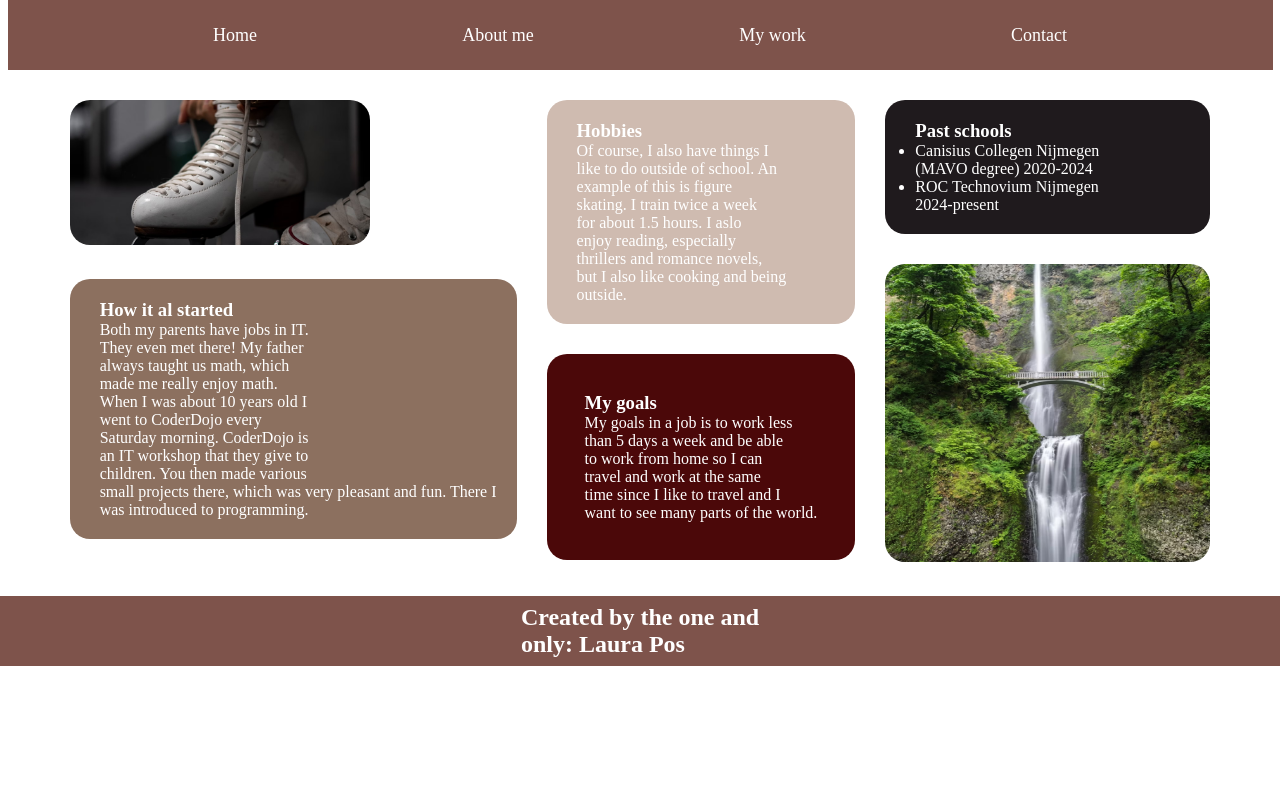
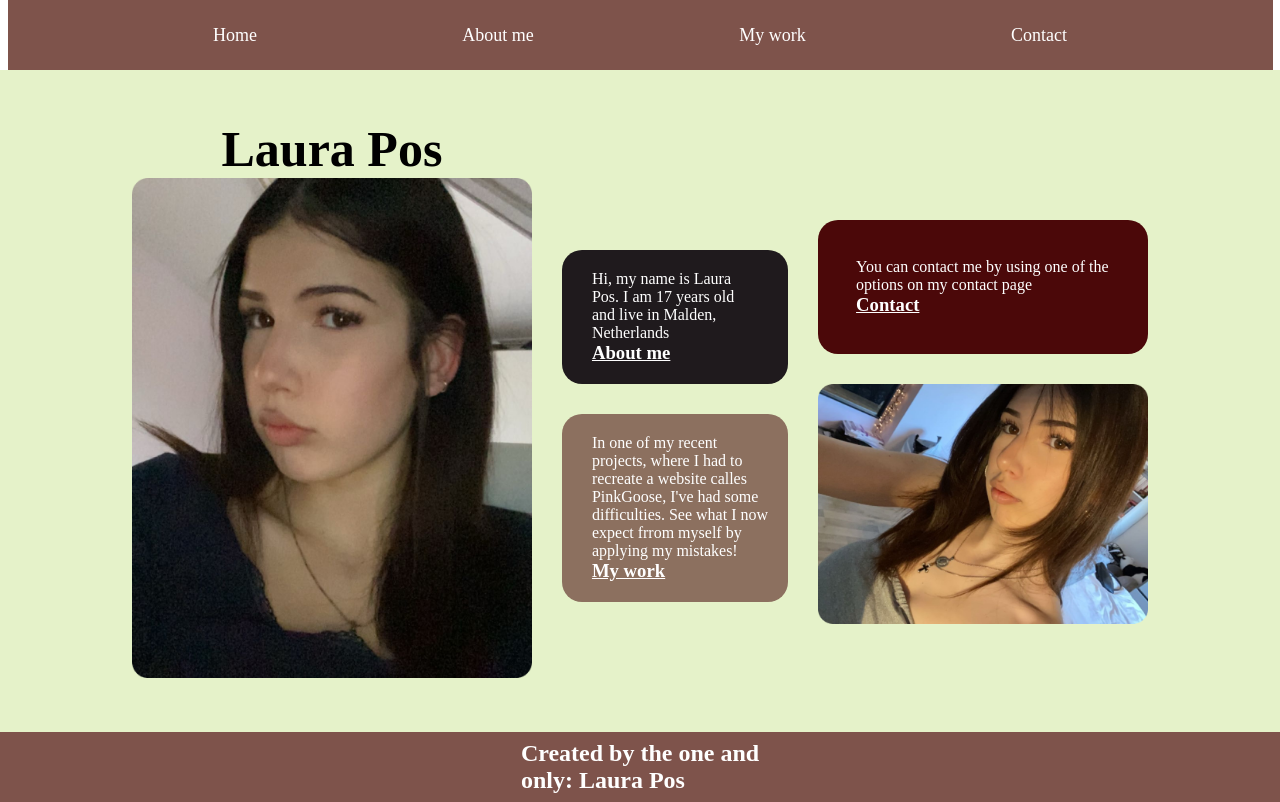
Before and after one commit to LauraPos/Portofolio, a plain HTML site: page index.html in a window 1280 px wide. Drawn offline with Linux system fonts and the light colour scheme; a web font is replaced by a local one.

Commit message:
index.html toegevoegd

```diff
--- a/css/style.css
+++ b/css/style.css
@@ -2,6 +2,7 @@
     margin: 0px;
     padding: 0px;
     color: #ffffff;
+
 }
 
 /*header and footer*/
@@ -48,6 +49,7 @@ footer {
     flex-direction: row;
     justify-content: center;
     gap: 30px;
+    background-color: #e5f2c9;
 }
 
 .text-bubble1 {
@@ -91,7 +93,37 @@ footer {
     width: auto;
 }
 
-/*home*/
+/*Home page*/
+
+.home-left h2{
+    display: flex;
+    justify-content: center;
+    margin-top: 50px;
+    color: black;
+    font-size: 50px;
+
+}
+
+.home-left img {
+    width: 400px;
+    height: 500px;
+    margin-bottom: 50px;
+}
+
+.home-middle {
+    margin-top: 150px;
+}
+
+
+.home-right {
+    margin-top: 120px;
+}
+
+.home-right img {
+    width: 330px;
+    height: 240px;
+}
+
 
 /*About me page*/
 
--- a/index.html
+++ b/index.html
@@ -24,57 +24,40 @@
         </nav>
     </header>
 
-    <main>
-        <section>
-            <div class="text-area">
-                <div class="about-me-left">
-                    <img src="img/about-me1.png" alt="figure-skates">
-                    <div class="text-bubble1 how-it-all-started">
-                        <h3>How it al started</h3>
-                        <t>Both my parents have jobs in IT.<br>They even met there! My father<br>always taught us math,
-                            which<br>
-                            made me really enjoy math.<br>When I was about 10 years old I<br>went to CoderDojo
-                            every<br>Saturday
-                            morning. CoderDojo is<br>an IT workshop that they give to<br>children. You then made
-                            various<br>small
-                            projects there, which was very pleasant and fun. There I<br> was introduced to programming.
-                        </t>
-                    </div>
-                </div>
-                <div class="about-me-middle">
-                    <div class="text-bubble2 hobbies">
-                        <h3>Hobbies</h3>
-                        <t>Of course, I also have things I<br>like to do outside of school. An<br>example of this is
-                            figure<br>skating. I train twice a week<br>for about 1.5 hours. I aslo<br>enjoy reading,
-                            especially<br>thrillers and romance novels,<br>but I also like cooking and being<br>outside.
-                        </t>
-                    </div>
-                    <div class="text-bubble3 my-goals">
-                        <h3>My goals</h3>
-                        <t>My goals in a job is to work less<br>than 5 days a week and be able<br>to work from home so
-                            I
-                            can<br>travel and work at the same<br>time since I like to travel and I<br>want to see many
-                            parts of the world.
-                        </t>
-                    </div>
-                </div>
-                <div class="about-me-right">
-                    <div class="text-bubble4 past-schools">
-                        <h3>Past schools</h3>
-                        <ul class="text-t">
-                            <li>Canisius Collegen Nijmegen<br>(MAVO degree) 2020-2024</li>
-                            <li>ROC Technovium Nijmegen<br>2024-present</li>
-                        </ul>
-                    </div>
-                    <img src="img/about-me2.png" alt="waterfall">
-                </div>
+    <main class="text-area home">
+        <section class="home-left">
+            <h2>Laura Pos</h2>
+            <img src="img/home3.png" alt="laura">
+        </section>
+        <section class="home-middle">
+            <div class="text-bubble4 about-me">
+                <p>
+                    Hi, my name is Laura<br> Pos. I am 17 years old<br>and live in Malden,<br>Netherlands
+                </p>
+                <h3><a href="about-me.html">About me</a></h3>
             </div>
+            <div class="text-bubble1 work">
+                <p>
+                    In one of my recent<br>projects, where I had to<br>recreate a website calles<br>PinkGoose, I've had
+                    some<br>difficulties. See what I now<br>expect frrom myself by<br>applying my mistakes!
+                </p>
+                <h3><a href="my-work.html">My work</a></h3>
+            </div>
+        </section>
+        <section class="home-right">
+            <div class="text-bubble3 contact">
+                <p>
+                    You can contact me by using one of the<br>options on my contact page
+                </p>
+                <h3><a href="contact.html">Contact</a></h3>
+            </div>
+            <img src="img/home4.png" alt="laura2">
         </section>
     </main>
     <footer>
-<h2>
-    Created by the one and<br>only: Laura Pos
-</h2>
+        <h2>
+            Created by the one and<br>only: Laura Pos
+        </h2>
     </footer>
 </body>
 
```
Also changed, not shown: img/home3.png (added), img/home4.png (added).
